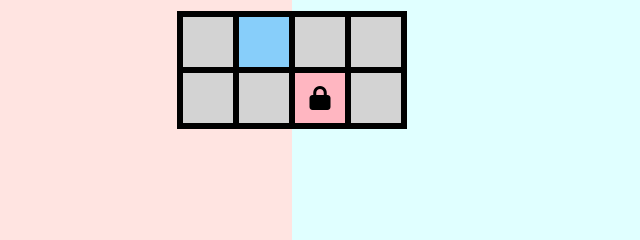
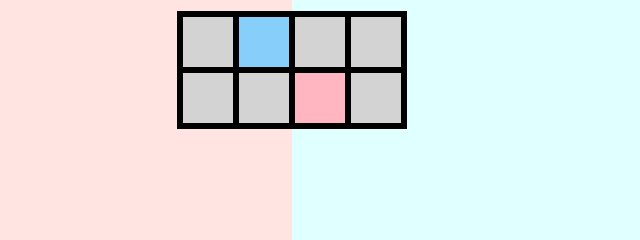
Before and after one commit to jayzizzle/versus, a website built with webpack: page index.html in a window 1280 px wide. Both pictures are taken after a click on the element 640 px from the left and 581 px from the top of the page. Shown: the part 511-751 px from the top of the page, 348-988 px from the left. Built offline with nearby package versions, Linux system fonts and the light colour scheme.

Commit message:
add selection checks

```diff
--- a/src/scripts/player_select.js
+++ b/src/scripts/player_select.js
@@ -36,7 +36,12 @@ class PlayerSelect {
     handleClick(e) {
         e.stopPropagation();
         let ele = e.target;
-        if (ele.tagName === 'LI') {
+        if (ele.tagName === 'LI' && !this.isOppositeSelection(ele)) {
+
+            if (this.isAlreadySelected(ele)) {
+                this.toggleLock(ele);
+            }
+
             const oldSelection = document.getElementsByClassName(`${this.currentSide}-selection`);
             oldSelection[0].classList.remove(`${this.currentSide}-selection`);
             ele.classList.add(`${this.currentSide}-selection`);
@@ -47,8 +52,6 @@ class PlayerSelect {
             this.changeSelection(artist);
 
             this.hoverChain(ele);
-
-            this.lockSelection(ele);
         }
     }
 
@@ -73,6 +76,16 @@ class PlayerSelect {
         displayAlias.innerHTML = artist.alias;
     }
 
+    isOppositeSelection(ele) {
+        let oppSide;
+        this.currentSide === 'left' ? oppSide = 'right' : oppSide = 'left';
+        return ele.classList.contains(`${oppSide}-selection`);
+    }
+
+    isAlreadySelected(ele) {
+        return ele.classList.contains(`${this.currentSide}-selection`);
+    }
+
     switchCurrentSide() {
         if (this.currentSide === 'left') {
             this.currentSide = 'right';
@@ -89,8 +102,13 @@ class PlayerSelect {
         }
     }
 
-    lockSelection(ele) {
-        ele.innerHTML = '<i class="fas fa-lock"></i>'
+    toggleLock(ele) {
+        if (ele.innerHTML === '<i class="fas fa-lock"></i>') {
+            ele.innerHTML = '';
+        } else {
+            ele.innerHTML = '<i class="fas fa-lock"></i>'
+        }
+        console.log(ele)
     }
 }
 
--- a/src/styles/style.css
+++ b/src/styles/style.css
@@ -107,7 +107,7 @@ h6 {
     background-color: lightskyblue;
 }
 
-i {
+.fa-lock {
     color: black;
     font-size: 24px;
 }
```
Also changed, not shown: dist/main.js.
